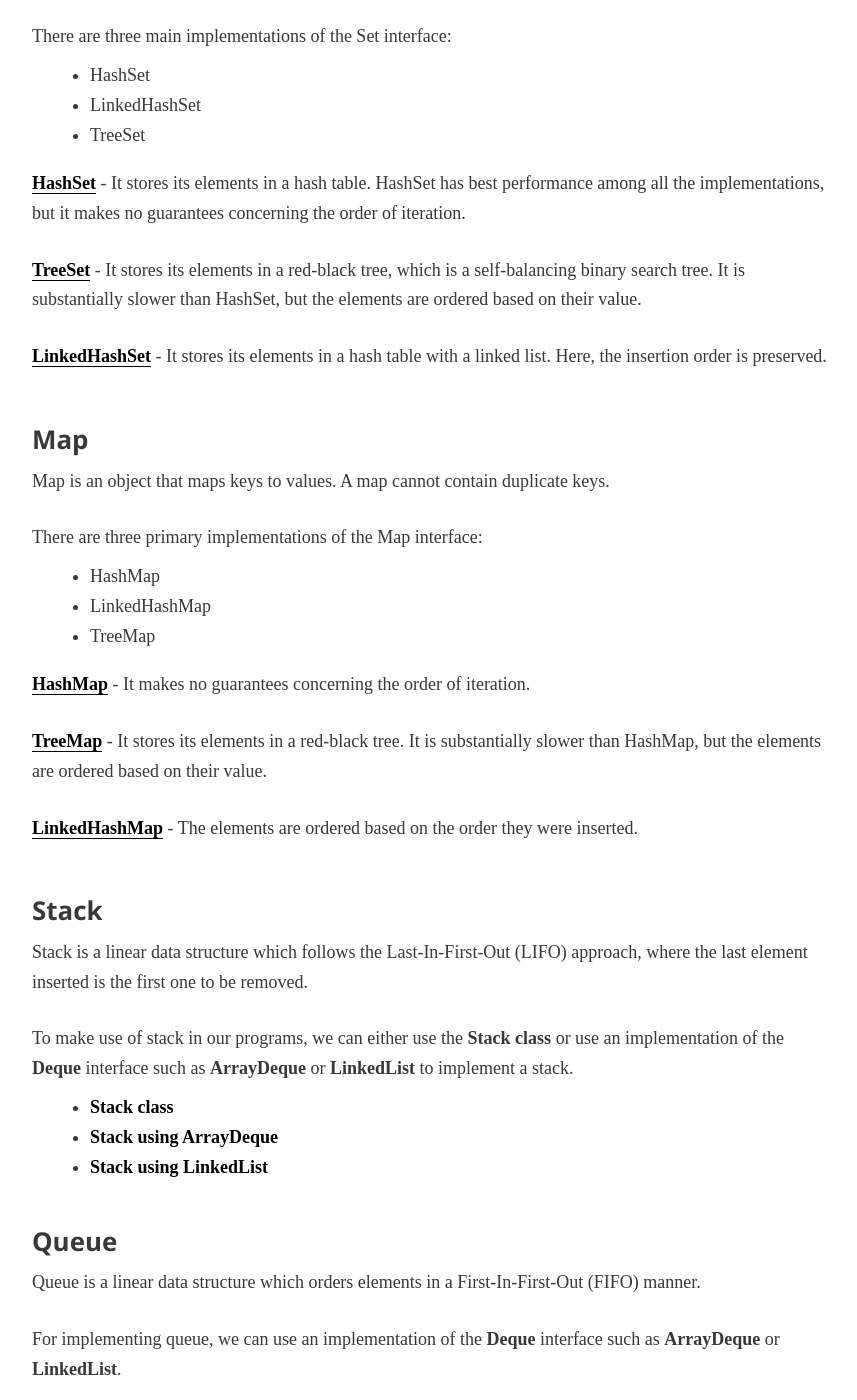
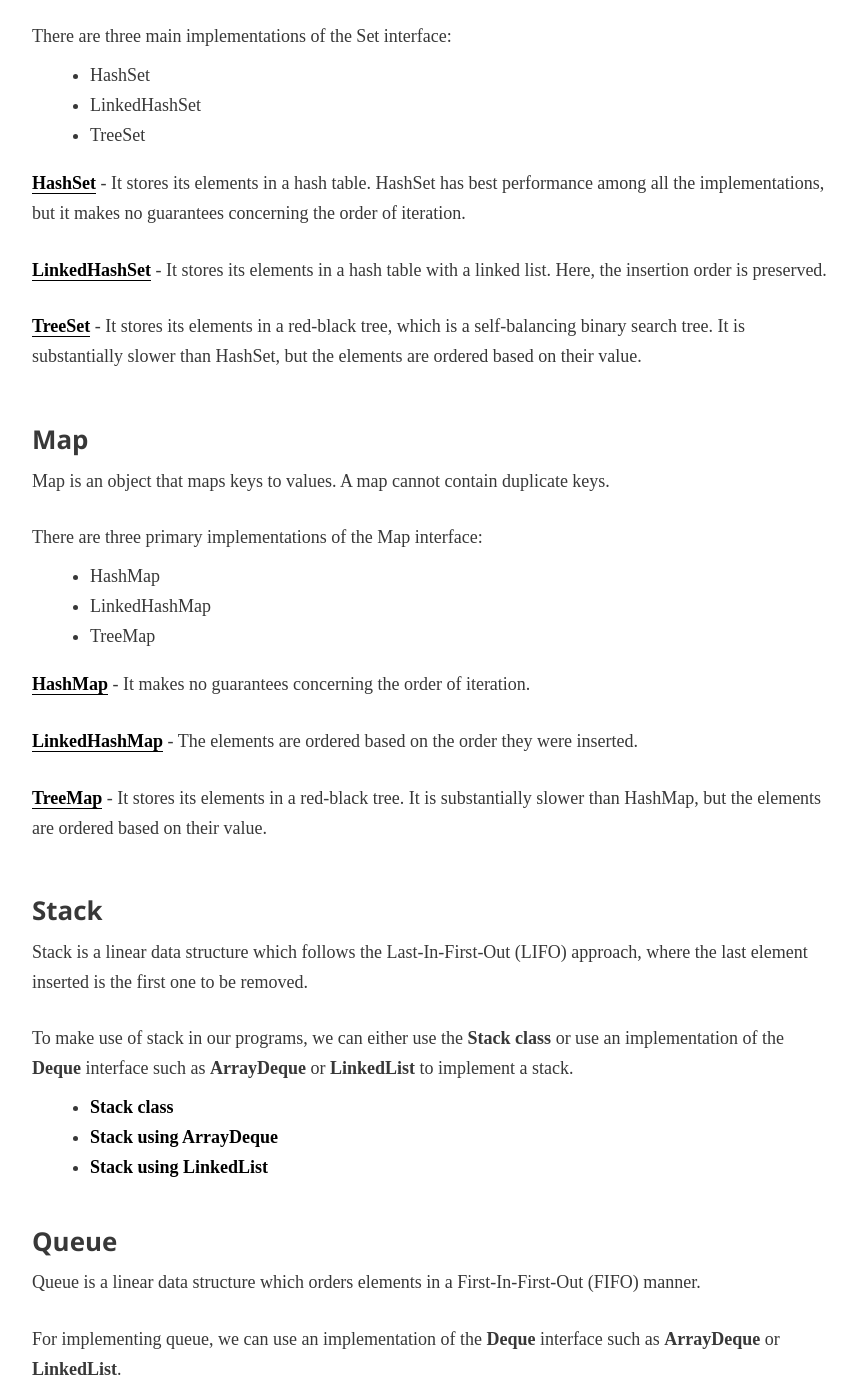
Before and after one commit to nikhilmopidevi/nikhilmopidevi.github.io, a Jekyll site: the page built from _posts/2017-06-19-Overview of the Java Collections Framework.markdown, in a window 1280 px wide and 1400 px high, scrolled down 1452 px. Shown: the whole window, without its empty margins (208-1065 px from the left). Built offline with Jekyll 4.4.1, drawn with Linux system fonts in a browser that asks for light colours; some web fonts are replaced; comment, search, counter and statistics services are not loaded.

```diff
--- a/_posts/2017-06-19-Overview of the Java Collections Framework.markdown
+++ b/_posts/2017-06-19-Overview of the Java Collections Framework.markdown
@@ -41,9 +41,9 @@ There are three main implementations of the Set interface:
 
 [HashSet]({{ site.baseurl }}{% post_url 2017-07-14-HashSet class in Java %}) - It stores its elements in a hash table. HashSet has best performance among all the implementations, but it makes no guarantees concerning the order of iteration.
 
+[LinkedHashSet]({{ site.baseurl }}{% post_url 2017-07-15-LinkedHashSet class in Java %}) - It stores its elements in a hash table with a linked list. Here, the insertion order is preserved.
+
 [TreeSet]({{ site.baseurl }}{% post_url 2017-07-16-TreeSet class in Java %}) - It stores its elements in a red-black tree, which is a self-balancing binary search tree. It is substantially slower than HashSet, but the elements are ordered based on their value.
-
-[LinkedHashSet]({{ site.baseurl }}{% post_url 2017-07-15-LinkedHashSet class in Java %}) - It stores its elements in a hash table with a linked list. Here, the insertion order is preserved.
 
 ## Map
 Map is an object that maps keys to values. A map cannot contain duplicate keys.
@@ -56,10 +56,9 @@ There are three primary implementations of the Map interface:
 
 [HashMap]() - It makes no guarantees concerning the order of iteration.
 
-[TreeMap]() - It stores its elements in a red-black tree. It is substantially slower than HashMap, but the elements are ordered based on their value.
-
 [LinkedHashMap]() - The elements are ordered based on the order they were inserted.
 
+[TreeMap]() - It stores its elements in a red-black tree. It is substantially slower than HashMap, but the elements are ordered based on their value.
 
 ## Stack
 Stack is a linear data structure which follows the Last-In-First-Out (LIFO) approach, where the last element inserted is the first one to be removed.
```
